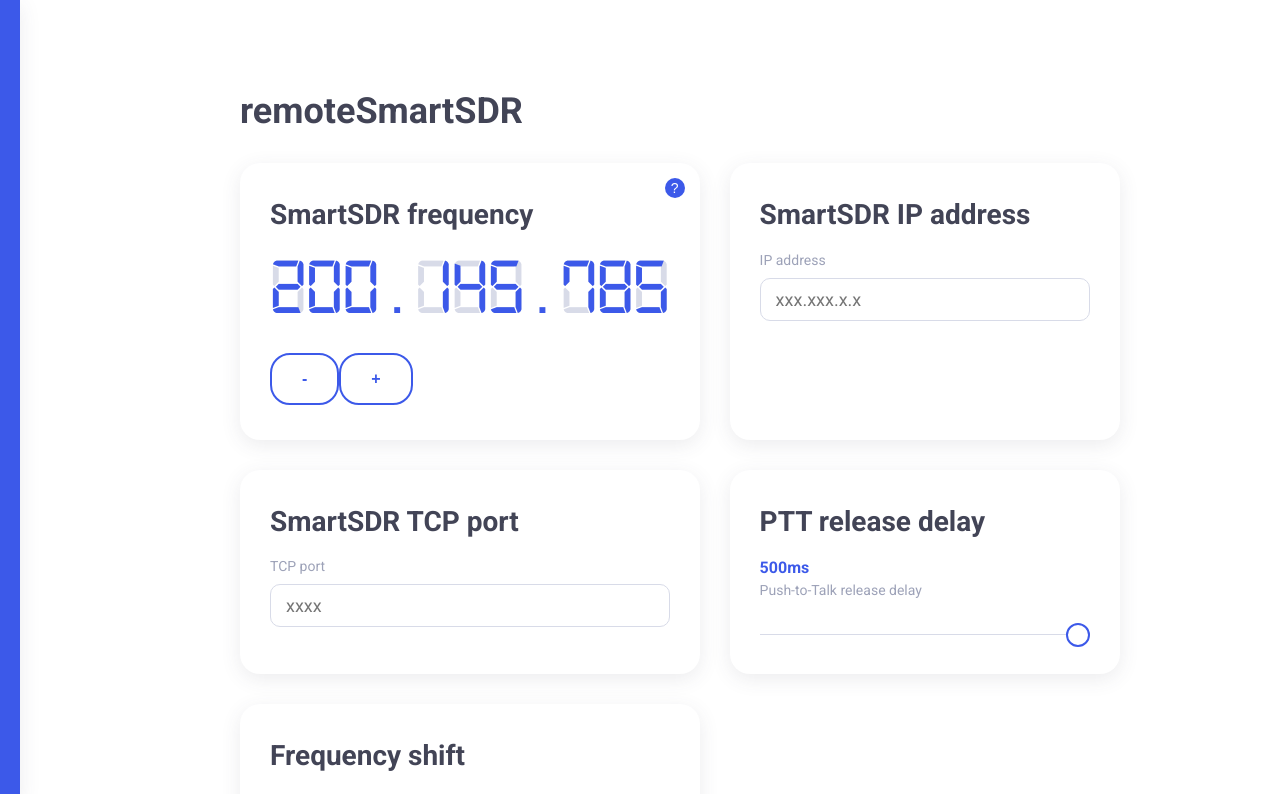
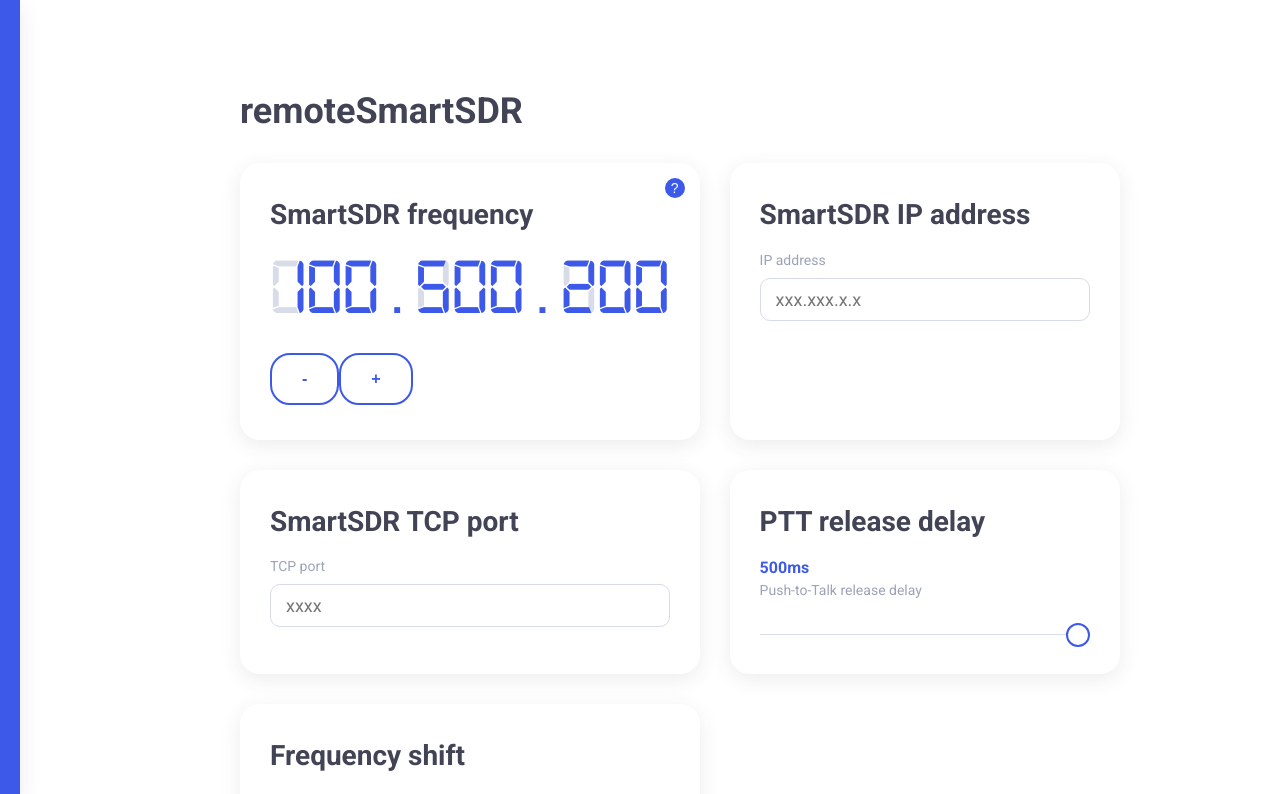
Before and after one commit to on3ure/remoteSmartSDR, a Next.js app in the folder web/: page / in a window 1280 px wide. Shown: the top 794 px of the page. Built offline with nearby package versions, Linux system fonts and the light colour scheme; no server answers; the database is empty.

Commit message:
Added frequency context to make delay frequency dynamic with slider

```diff
--- a/web/pages/_app.js
+++ b/web/pages/_app.js
@@ -1,7 +1,18 @@
+import React, { useState } from 'react';
+
+import FrequencyContext from 'context/FrequencyContext';
+
 import '../src/global.scss';
 
-const MyApp = ({ Component, pageProps }) => (
-  <Component {...pageProps} />
-);
+const MyApp = ({ Component, pageProps }) => {
+  const [hertz, setHertz] = useState(100500200);
+  const [hertzShift, setHertzShift] = useState();
+
+  return (
+    <FrequencyContext.Provider value={{ hertz: [hertz, setHertz], hertzShift: [hertzShift, setHertzShift]}}>
+      <Component {...pageProps} />
+    </FrequencyContext.Provider>
+  );
+};
 
 export default MyApp
--- a/web/src/components/forms/fields/Slider.tsx
+++ b/web/src/components/forms/fields/Slider.tsx
@@ -1,4 +1,7 @@
-import React, { FC } from 'react';
+import React, { FC, useContext } from 'react';
+
+import FrequencyContext from 'context/FrequencyContext';
+
 import { Field } from 'formik';
 
 export const Slider: FC<SliderProps> = ({
@@ -8,7 +11,11 @@
   max,
   values,
   actualValues,
-}) => (
+}) => {
+  const { hertzShift } = useContext(FrequencyContext);
+  const [hertzShiftValue, setHertzShiftValue] = hertzShift;
+
+  return (
     <div className="slider">
       <Field
         render={({ form, field }) => {
@@ -24,6 +31,10 @@
 
             const { value }: { value: string } = event.target;
             form.setFieldValue(name, actualValues[parseInt(value, 10)]);
+
+            if (id ="offset") {
+              setHertzShiftValue(actualValues[parseInt(value, 10)]);
+            }
           };
 
           return (
@@ -50,6 +61,7 @@
       />
     </div>
   );
+};
 
 interface SliderProps {
   id: string;
--- a/web/src/components/frequency/Frequency.tsx
+++ b/web/src/components/frequency/Frequency.tsx
@@ -1,28 +1,36 @@
-import React, { FC } from 'react';
+import React, { FC, useContext } from 'react';
 
 import NumberFormat from 'react-number-format';
 
-export const Frequency: FC<FrequencyProps> = ({ hertz }) => {
-  const handleChange = (values) => {
-    console.log('change');
+import FrequencyContext from 'context/FrequencyContext';
+
+export const Frequency: FC<FrequencyProps> = () => {
+  const { hertz, hertzShift } = useContext(FrequencyContext);
+  const [hertzValue, setHertzValue] = hertz;
+  const [hertzShiftValue, setHertzShiftValue] = hertzShift;
+
+  const handleChange = (action) => {
+    console.log(action);
+    console.log(hertz);
+    setHertzValue(action == 'add' ? parseInt(hertz) + parseInt(hertzShift): parseInt(hertz) - parseInt(hertzShift));
   };
 
   return (
     <div className="frequency">
       <div className="frequency__display">
         <NumberFormat
-          value={hertz}
+          value={hertzValue}
           displayType={'text'}
           thousandSeparator="."
           decimalSeparator=","
         />
       </div>
-      <button className="btn" onClick={() => handleChange('up')}>-</button>
-      <button className="btn" onClick={() => handleChange('down')}>+</button>
+      <button className="btn" onClick={() => handleChange('sub')}>-</button>
+      <button className="btn" onClick={() => handleChange('add')}>+</button>
     </div>
   );
 };
 
 interface FrequencyProps {
-  hertz: string;
+
 }
--- /dev/null
+++ b/web/src/context/FrequencyContext.tsx
@@ -0,0 +1,5 @@
+import React from "react";
+
+const FrequencyContext = React.createContext([{}, () => {}]);
+
+export default FrequencyContext;
```
Lines whose indentation alone changed are shown as unchanged.
